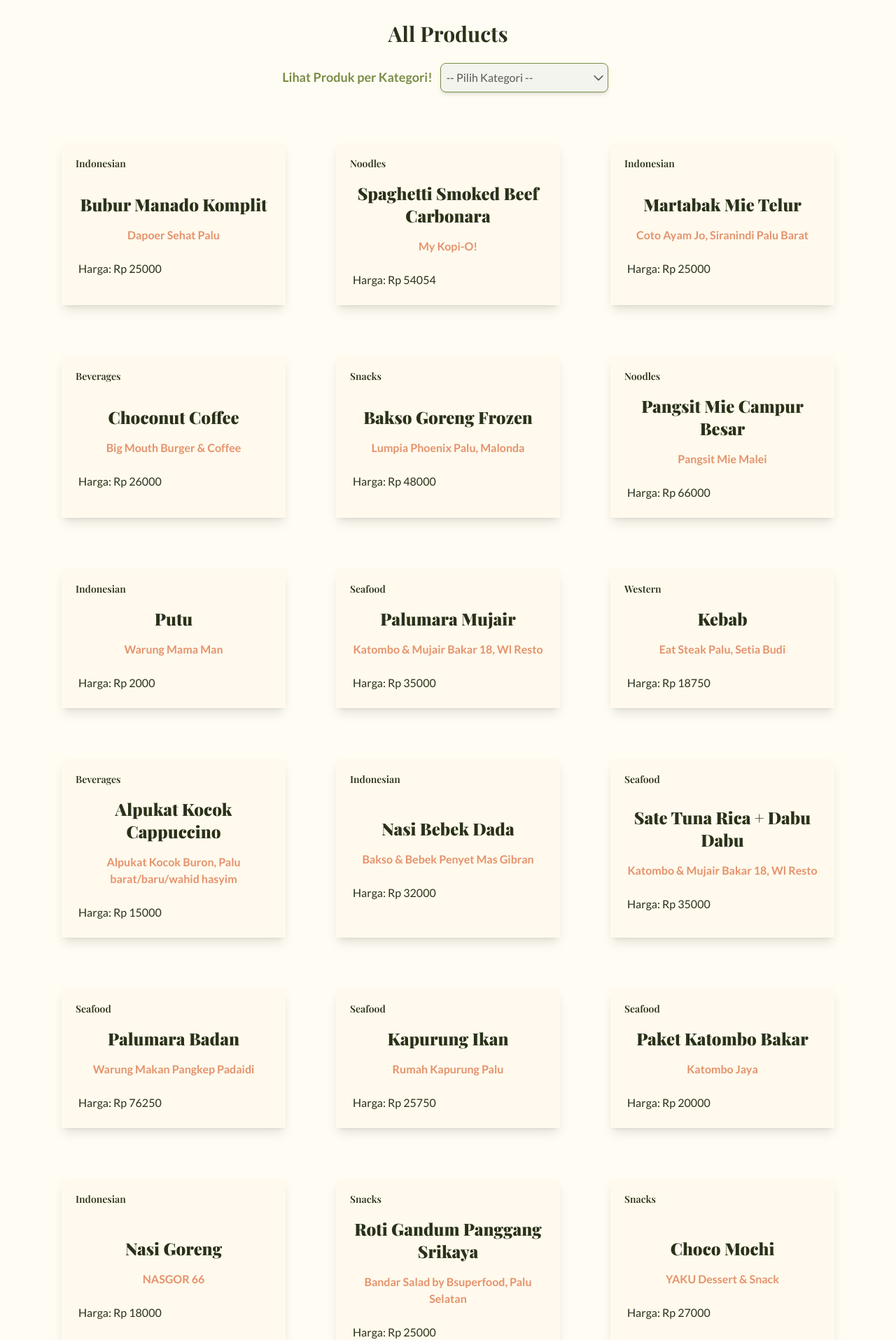
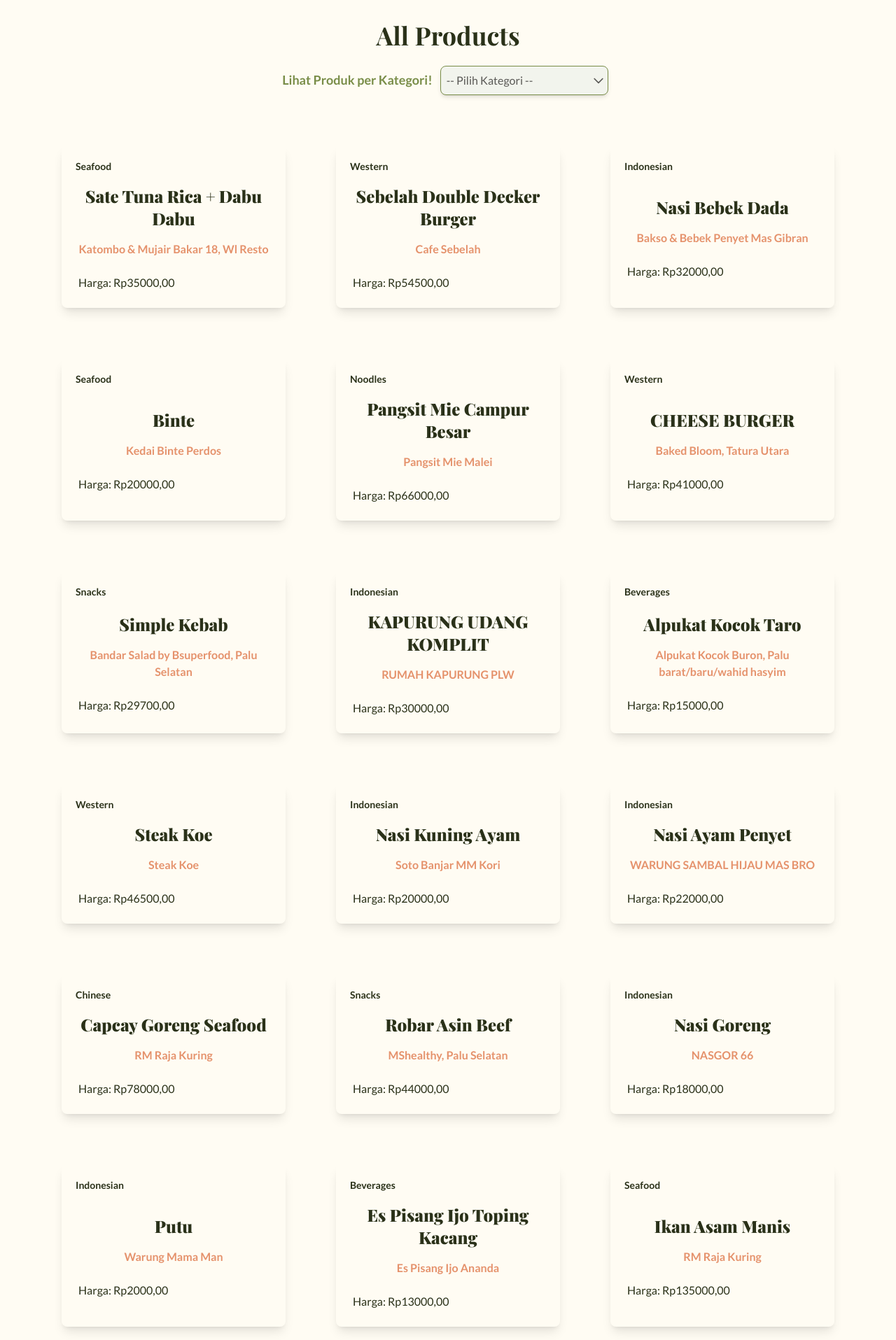
Before and after one commit to PBP-2024-F04/paku, a Django app: page /products/ in a window 1280 px wide. Shown: the part 82-1997 px from the top of the page at 70% size. Run offline with Django 4.2, Linux system fonts and the light colour scheme; data comes from the database, SQL or seed files in the repository; some libraries are stand-ins or nearby versions; some web fonts are replaced.

Commit message:
fix: url in home merchant & styling product

```diff
--- a/accounts/templates/home_merchant.html
+++ b/accounts/templates/home_merchant.html
@@ -9,7 +9,7 @@
         <h3 class="text-5xl text-center">🍔</h3>
         <p class="text-lg text-white mt-8">Tambahkan produk baru ke database Paku Kuliner dan biarkan pelanggan menjelajahi menu istimewa Anda!</p>
         <div class="flex justify-center mt-auto">
-            <button onclick="window.location.href='{% url 'products:view_products' %}'" class="text-xl bg-white text-sage-dark hover:text-sage-dark-hover font-bold py-4 px-8 mx-2 mt-8">Products</button>
+            <button onclick="window.location.href='{% url 'products:my_products' %}'" class="text-xl bg-white text-sage-dark hover:text-sage-dark-hover font-bold py-4 px-8 mx-2 mt-8">Products</button>
         </div>
     </div>
     <div class="bg-red-dark shadow-lg p-6 m-4 w-80 flex flex-col">
--- a/products/templates/create_product.html
+++ b/products/templates/create_product.html
@@ -1,7 +1,7 @@
 {% extends 'base_navbar.html' %}
 
 {% block content %}
-<div class="bg-white border border-2 rounded-lg shadow relative m-9">
+<div class="bg-white border border-2 rounded-lg shadow relative m-6">
 
     <div class="flex items-start justify-between p-5 border-b rounded-t">
         <h3 class="text-xl font-semibold">
--- a/products/templates/database_products.html
+++ b/products/templates/database_products.html
@@ -3,9 +3,9 @@
 {% block content %}
 <h1>
   {% if category_name %}
-  <h1 class="text-3xl mt-4 text-center"><strong>Products in {{ category_name }}</strong></h1>
+  <h1 class="text-4xl mt-4 text-center"><strong>Products in {{ category_name }}</strong></h1>
   {% else %}
-    <h1 class="text-3xl mt-4 text-center"><strong>All Products</strong></h1>
+    <h1 class="text-4xl mt-4 text-center"><strong>All Products</strong></h1>
     <!-- Dropdown Kategori -->
     <div class="text-center mt-4">
       <label for="category-select" class="text-lg text-moss-green font-semibold">Lihat Produk per Kategori!</label>
@@ -31,9 +31,9 @@
 {% else %}
   <div class="p-6 my-6 m-4 w-full mx-auto flex flex-wrap justify-center gap-6 p-4">
     {% for product in products %}
-      <div  onclick="window.location.href='{% url 'products:view_product' product.pk %}'" class="relative bg-yellow-light-hover shadow-lg p-6 my-6 m-4 mx-auto w-80 flex flex-col justify-center gap-4 transform duration-500 hover:shadow-2xl cursor-pointer hover:-translate-y-1">
+      <div  onclick="window.location.href='{% url 'products:view_product' product.pk %}'" class="relative shadow-lg p-6 my-6 m-4 mx-auto w-80 flex flex-col justify-center gap-4 rounded-lg transform duration-500 hover:shadow-2xl cursor-pointer hover:-translate-y-1">
         <div class="absolute top-5 left-5 flex space-x-2 z-10 font-semibold text-sm">
-          <h5>{{ product.category }}</h5>
+          <p>{{ product.category }}</p>
         </div>
         {% if user.is_authenticated and user.role == 'Foodie' %}
           <div class="absolute top-3 right-3 flex space-x-2 z-10">
@@ -47,7 +47,7 @@
         {% endif %}
         <h3 class="text-2xl mt-4 font-semibold text-grey text-center product-name-spacing"><strong>{{ product.product_name }}</strong></h3>
         <p class="text-peach text-center"><strong> {{ product.restaurant }} </strong></p>
-        <p class="text-grey mt-2">Harga: Rp {{ product.price }}</p>
+        <p class="text-grey mt-2">Harga: Rp{{ product.price }},00</p>
       </div>
     {% endfor %}
   </div>
--- a/products/templates/products.html
+++ b/products/templates/products.html
@@ -1,7 +1,7 @@
 {% extends 'base_navbar.html' %}
 
 {% block content %}
-<h1 class="text-3xl mt-4 text-center"><strong>My Products</strong></h1>
+<h1 class="text-4xl mt-4 text-center"><strong>My Products</strong></h1>
 <a href="{% url 'products:create_product' %}" class="text-center block mt-8 mx-auto bg-sage-dark text-white font-bold py-2 px-4 hover:bg-sage-darker hover:text-white w-fit">
   Tambah Produk Baru
 </a>
@@ -13,7 +13,7 @@
   {% else %}
     <div class="p-6 my-6 m-4 w-full mx-auto flex flex-wrap justify-center gap-6 p-4">
   {% for product in products %}
-    <div class="relative bg-yellow-light-hover shadow-lg p-6 my-6 m-4 mx-auto w-80 flex flex-col justify-center gap-4 transform duration-500 hover:shadow-2xl cursor-pointer hover:-translate-y-1">
+    <div class="relative shadow-lg p-6 my-6 m-4 mx-auto w-80 flex flex-col justify-center gap-4 rounded-lg transform duration-500 hover:shadow-2xl cursor-pointer hover:-translate-y-1">
       <div class="absolute top-5 left-5 flex space-x-2 z-10 font-semibold text-sm">
         <p>{{ product.category }}</p>
       </div>
@@ -31,7 +31,7 @@
       </div>
       <h3 class="text-2xl mt-4 font-semibold text-grey text-center"><strong>{{ product.product_name }}</strong></h3>
       <p class="text-grey mt-2">{{ product.description }}</p>
-      <p class="text-sm text-grey mt-2">Harga: Rp {{ product.price }}</p>
+      <p class="text-peach-dark mt-2"><strong>Harga: Rp{{ product.price }},00</strong></p>
     </div>
   {% endfor %}
   </div>
--- a/products/templates/view_product.html
+++ b/products/templates/view_product.html
@@ -1,16 +1,16 @@
 {% extends 'base_navbar.html' %}
 
 {% block content %}
-<h1 class="text-3xl mt-4 text-center"><strong>Product Details</strong></h1>
+<h1 class="text-4xl mt-4 text-center"><strong>Product Details</strong></h1>
 <div class="flex justify-center mt-8">
-  <div class="bg-sage relative p-2 pt-8 md:p-12 pb-12 lg:max-w-lg w-full transform duration-500 hover:shadow-2xl cursor-pointer hover:-translate-y-1">
+  <div class="bg-sage relative p-2 pt-8 md:p-12 pb-12 lg:max-w-lg w-full border border-white-darker transform duration-500 hover:shadow-xl cursor-pointer hover:-translate-y-0">
     <div class="flex justify-between font-bold text-sm">
       <p>{{ product.category }}</p>
       <p class="text-gray-400">{{ product.restaurant }}</p>
     </div>
     <h2 class="text-3xl font-semibold mt-4">{{ product.product_name }}</h2>
     <p class="my-3 text-justify font-medium text-gray-700 leading-relaxed whitespace-normal">{{ product.description }}</p>
-    <p class="my-3 text-justify font-medium text-gray-700 leading-relaxed">Rp {{ product.price }}</p>
+    <p class="my-3 text-justify font-medium text-peach-dark leading-relaxed"><strong>Rp{{ product.price }},00</strong></p>
 
     <!-- Button section -->
     <div class="flex space-x-2 mt-4">
--- a/reviews/templates/create_review.html
+++ b/reviews/templates/create_review.html
@@ -3,7 +3,7 @@
 {% load static %}
 
 {% block content %}
-<div class="container mx-auto py-12">
+<div class="container mx-auto py-12 mt-10">
     <h1 class="text-4xl font-bold mb-8 text-center text-gray-800">Write a Review</h1>
     <p class="text-center text-gray-500 mb-10">Share your experience with this product</p>
 
```
